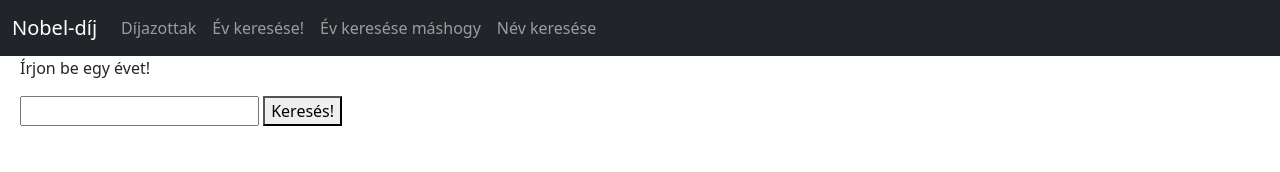
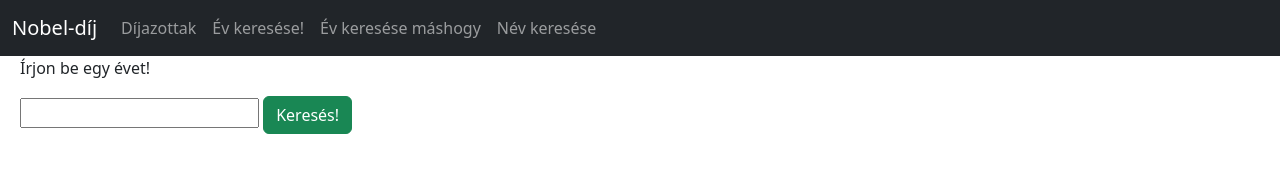
Before and after one commit to barossfanni/Nobeldijak2024, a plain HTML site: page index_evkeres.html in a window 1280 px wide. Drawn offline with nearby package versions, Linux system fonts and the light colour scheme.

Commit message:
zöld gomb

```diff
--- a/index_evkeres.html
+++ b/index_evkeres.html
@@ -17,7 +17,7 @@
     <div style="margin-left: 20px;">
     <p>Írjon be egy évet!</p>
     <input id="bekeres" type="text">
-    <button onclick="kattintevkeres()">Keresés!</button>
+    <button onclick="kattintevkeres()" class="btn btn-success">Keresés!</button>
     </div>
     <div id="kiiras" style="margin-left: 50px;">
     </div>
```
